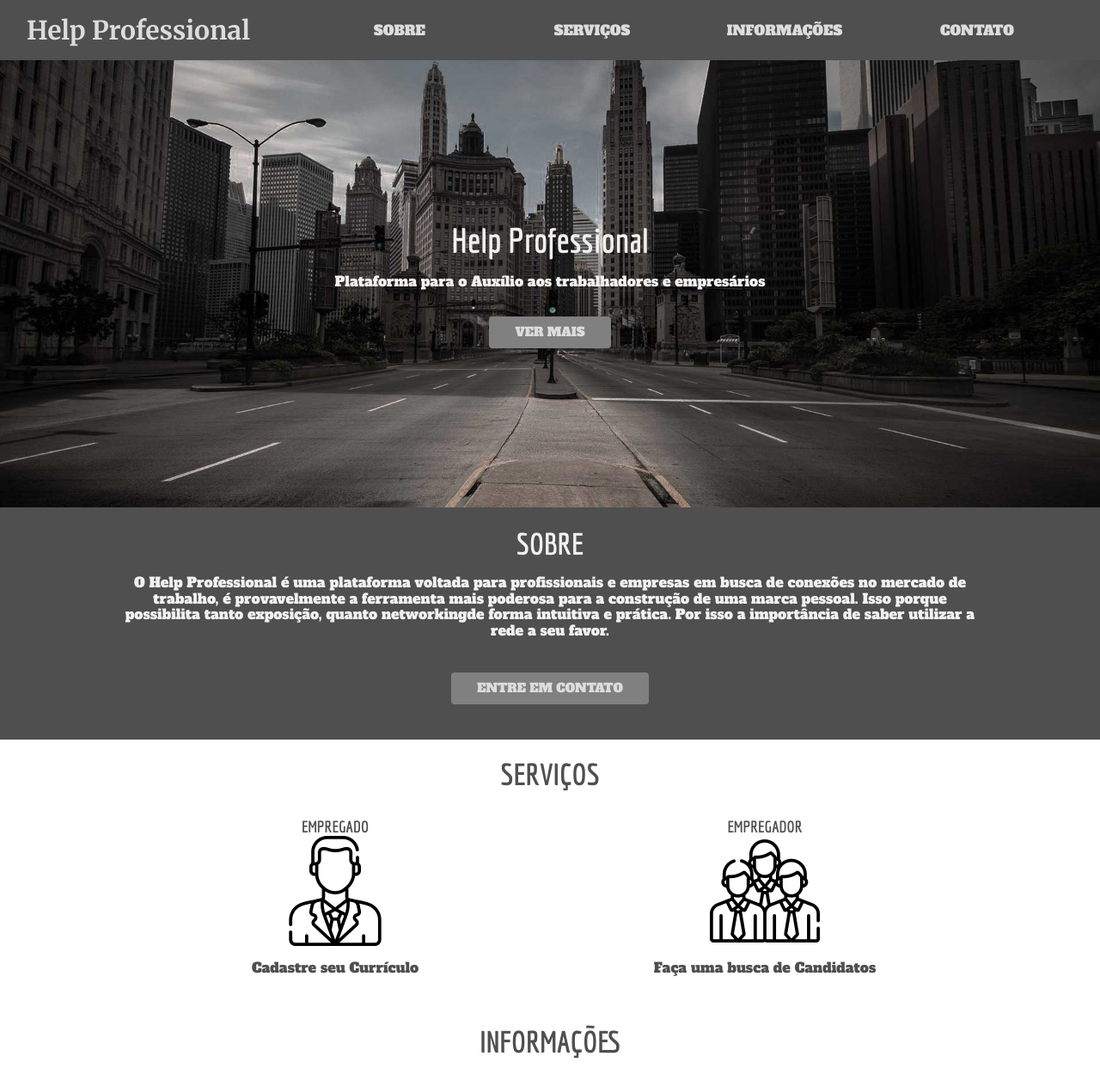
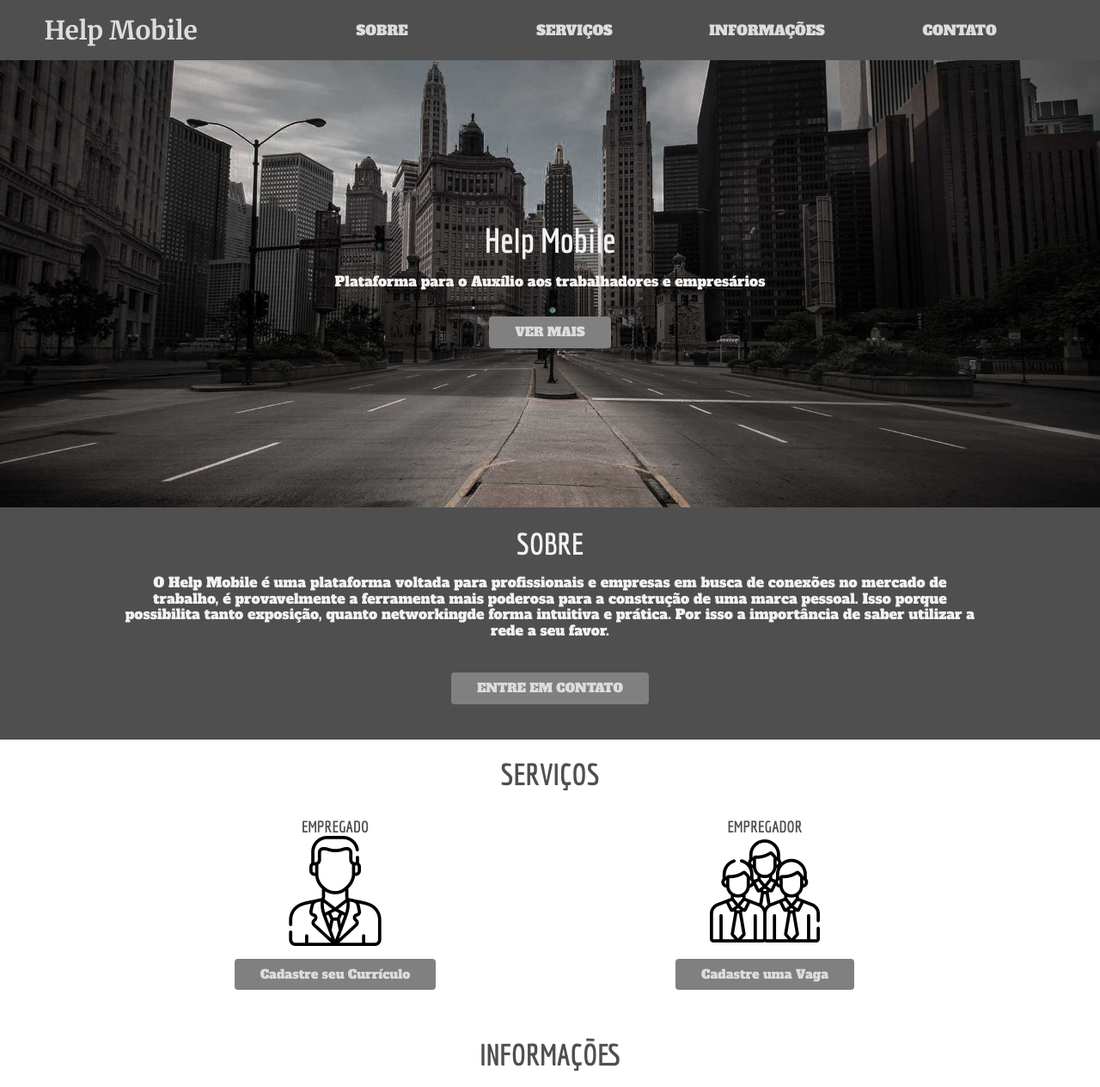
Before and after one commit to FelipeHonoratoo/Help-Professional, a plain HTML site: page public_help/index.html in a window 1280 px wide. Shown: the top 1264 px of the page at 86% size. Drawn offline with Linux system fonts and the light colour scheme.

Commit message:
update index.html

```diff
--- a/public_help/index.html
+++ b/public_help/index.html
@@ -3,14 +3,14 @@
 <head>
 	<meta charset="UTF-8">
 	<meta name="viewport" content="width=device-width, initial-scale=1.0">
-	<title>Help Professional</title>
+	<title>Help Mobile</title>
 	<link rel="stylesheet" type="text/css" href="https://fonts.googleapis.com/css2?family=Alfa+Slab+One&family=Economica:wght@400;700&family=Merriweather:wght@400;700&display=swap">
 	<link rel="stylesheet" type="text/css" href="css/style.css">
 </head>
 
 <body>
 	<nav>
-		<a href="#">Help Professional</a>
+		<a href="#">Help Mobile</a>
 		<ul>
 			<li><a href="#sobre">SOBRE</a></li>
 			<li><a href="#servicos">SERVIÇOS</a></li>
@@ -20,14 +20,14 @@
 	</nav>
 
 	<header>
-		<h1>Help Professional</h1>
+		<h1>Help Mobile</h1>
 		<p>Plataforma para o Auxílio aos trabalhadores e empresários</p>
 		<a href="#sobre" class="botao">VER MAIS</a>
 	</header>
 
 	<section id="sobre">
 		<h2>SOBRE</h2>
-			<p>O Help Professional é uma plataforma voltada para profissionais e empresas em busca de conexões no mercado de trabalho, é provavelmente a ferramenta mais poderosa para a construção de uma marca pessoal. Isso porque possibilita tanto exposição, quanto networkingde forma intuitiva e prática. Por isso a importância de saber utilizar a rede a seu favor.</p>
+			<p>O Help Mobile é uma plataforma voltada para profissionais e empresas em busca de conexões no mercado de trabalho, é provavelmente a ferramenta mais poderosa para a construção de uma marca pessoal. Isso porque possibilita tanto exposição, quanto networkingde forma intuitiva e prática. Por isso a importância de saber utilizar a rede a seu favor.</p>
 		<a href="#contato" class="botao">ENTRE EM CONTATO</a>
 	</section>
 
@@ -36,12 +36,12 @@
 		<div>
 			<h3>EMPREGADO</h3>
 			<img src="img/empregado.png" alt="Empregado">
-			<p>Cadastre seu Currículo</p>
+			<p class="botao">Cadastre seu Currículo</p>
 		</div>
 		<div>
 			<h3>EMPREGADOR</h3>
 			<img src="img/empregador.png" alt="Empregador">
-			<p>Faça uma busca de Candidatos</p>
+			<p class="botao">Cadastre uma Vaga</p>
 		</div>
 	</section>
 
@@ -70,7 +70,7 @@
 	</section>
 
 	<footer>
-		<p>Desenvolvido por FelipeHonorato.Tec © 2020</p>
+		<p>Helpe Mobile © 2020 . Direitos Reservados</p>
 	</footer>
 
 </body>
```
